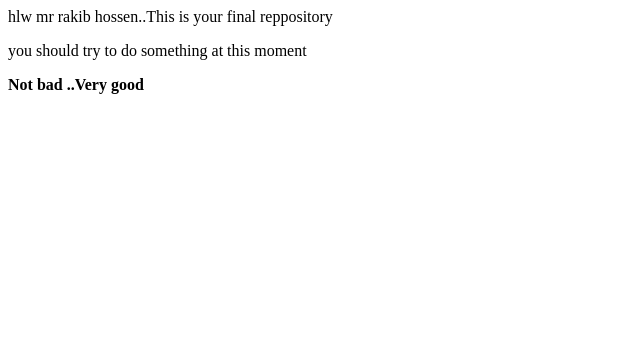
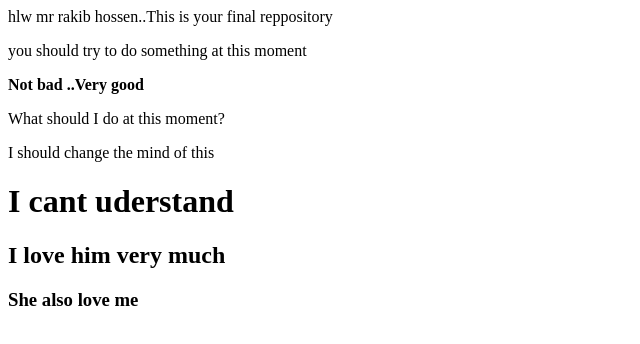
Before and after one commit to rakibul490/my-final-repo, a plain HTML site: page index.html in a window 1280 px wide. Shown: the whole page, without its empty margins (0-640 px from the left). Drawn offline with Linux system fonts and the light colour scheme.

Commit message:
emotions

```diff
--- a/index.html
+++ b/index.html
@@ -10,6 +10,11 @@
     hlw mr rakib hossen..This is your final reppository
     <p>you should try to do something at this moment</p>
     <b>Not bad ..Very good</b>
+    <p>What should I do at this moment?</p>
+    I should change the mind of this
+    <h1>I cant uderstand</h1>
+    <h2>I love him very much</h2>
+    <h3>She also love me</h3>
 
 
 </body>
```
